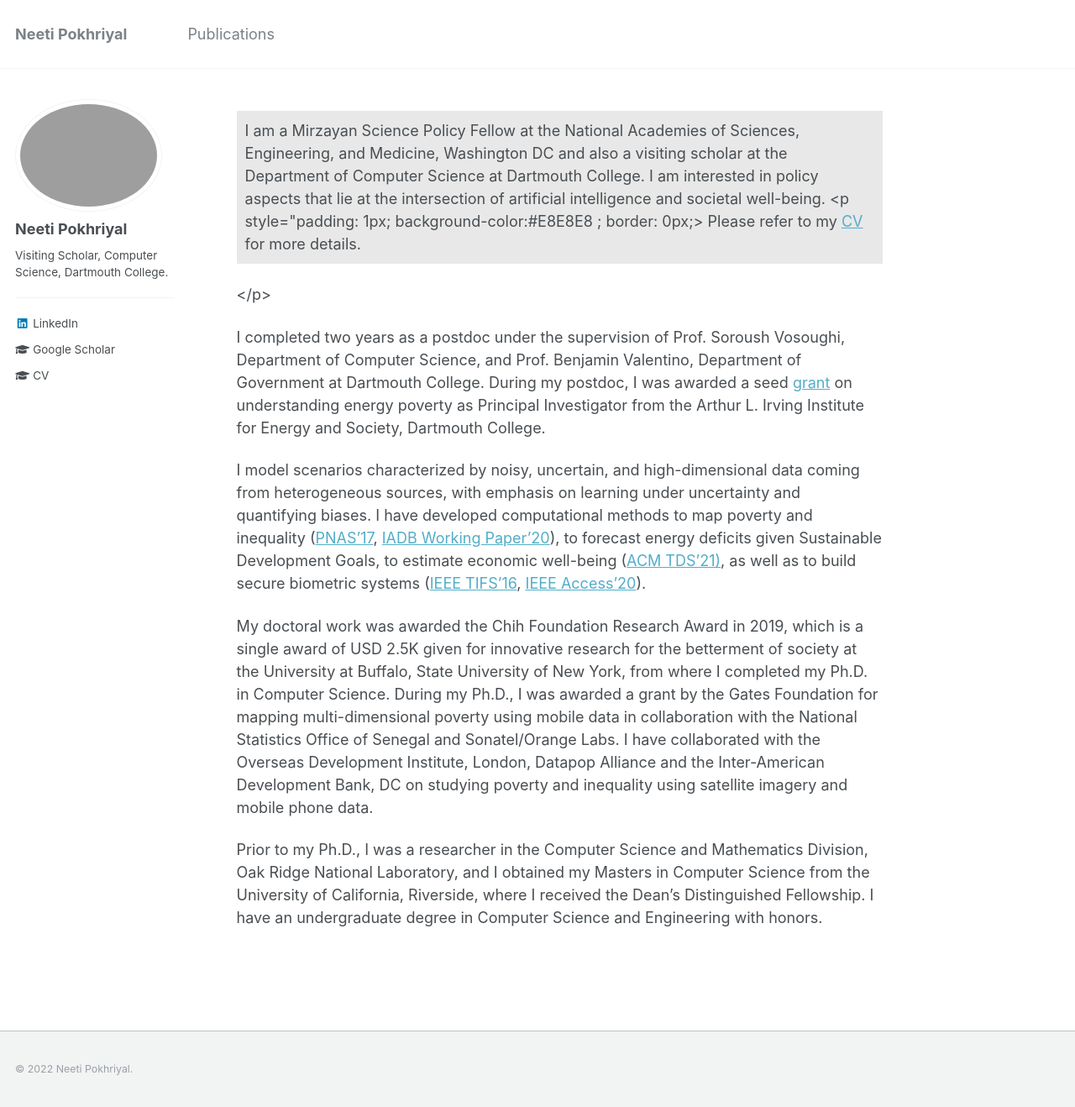
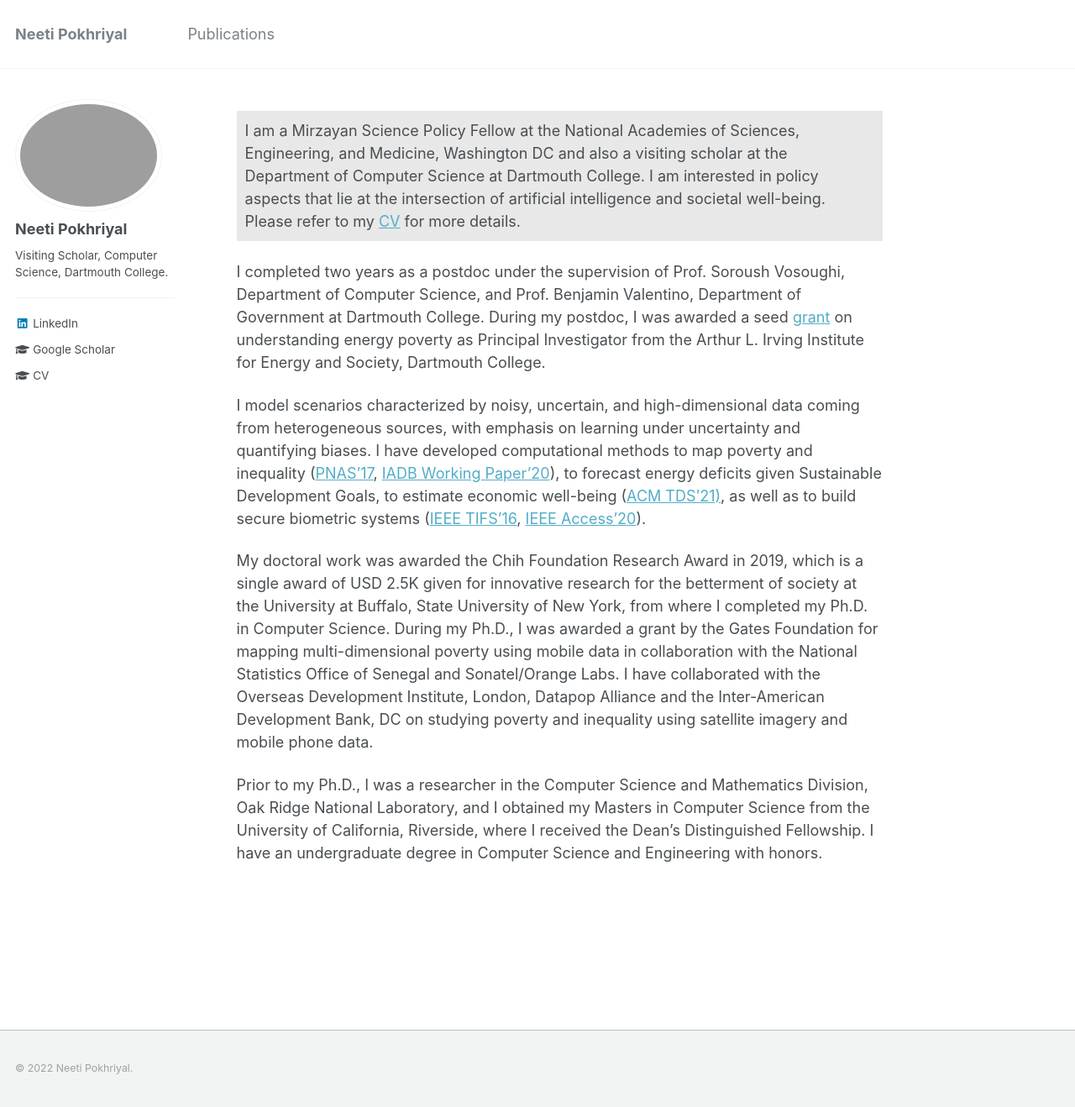
Before and after one commit to neetip/neetip.github.io, a Jekyll site: the page built from _pages/about.md, in a window 1280 px wide and 1318 px high. Shown: the whole window at 84% size. Built offline with Jekyll 4.4.1, drawn with Linux system fonts in a browser that asks for light colours.

Commit message:
Update about.md

```diff
--- a/_pages/about.md
+++ b/_pages/about.md
@@ -10,9 +10,8 @@ redirect_from:
 
 <p style="padding: 10px; background-color:#E8E8E8 ; border: 0px;">
   I am a Mirzayan Science Policy Fellow at the National Academies of Sciences, Engineering, and Medicine, Washington DC and also a visiting scholar at the Department of Computer Science at Dartmouth College. I am interested in policy aspects that lie at the intersection of artificial intelligence and societal well-being.
-  <p style="padding: 1px; background-color:#E8E8E8 ; border: 0px;>
-    Please refer to my <a href="/assets/docs/CV_Neeti_Jan22.pdf">CV</a> for more details.
-  </p>
+<br/>
+Please refer to my <a href="/assets/docs/CV_Neeti_Jan22.pdf">CV</a> for more details.
 </p>
 
 I completed two years as a postdoc under the supervision of Prof. Soroush Vosoughi, Department of Computer Science, and Prof. Benjamin Valentino, Department of Government at Dartmouth College. During my postdoc, I was awarded a seed <a href="https://irving.dartmouth.edu/research/funding-faculty/funded-projects/mapping-country-wide-energy-access-majority-world">grant</a> on understanding energy poverty as Principal Investigator from the Arthur L. Irving Institute for Energy and Society, Dartmouth College.
```
